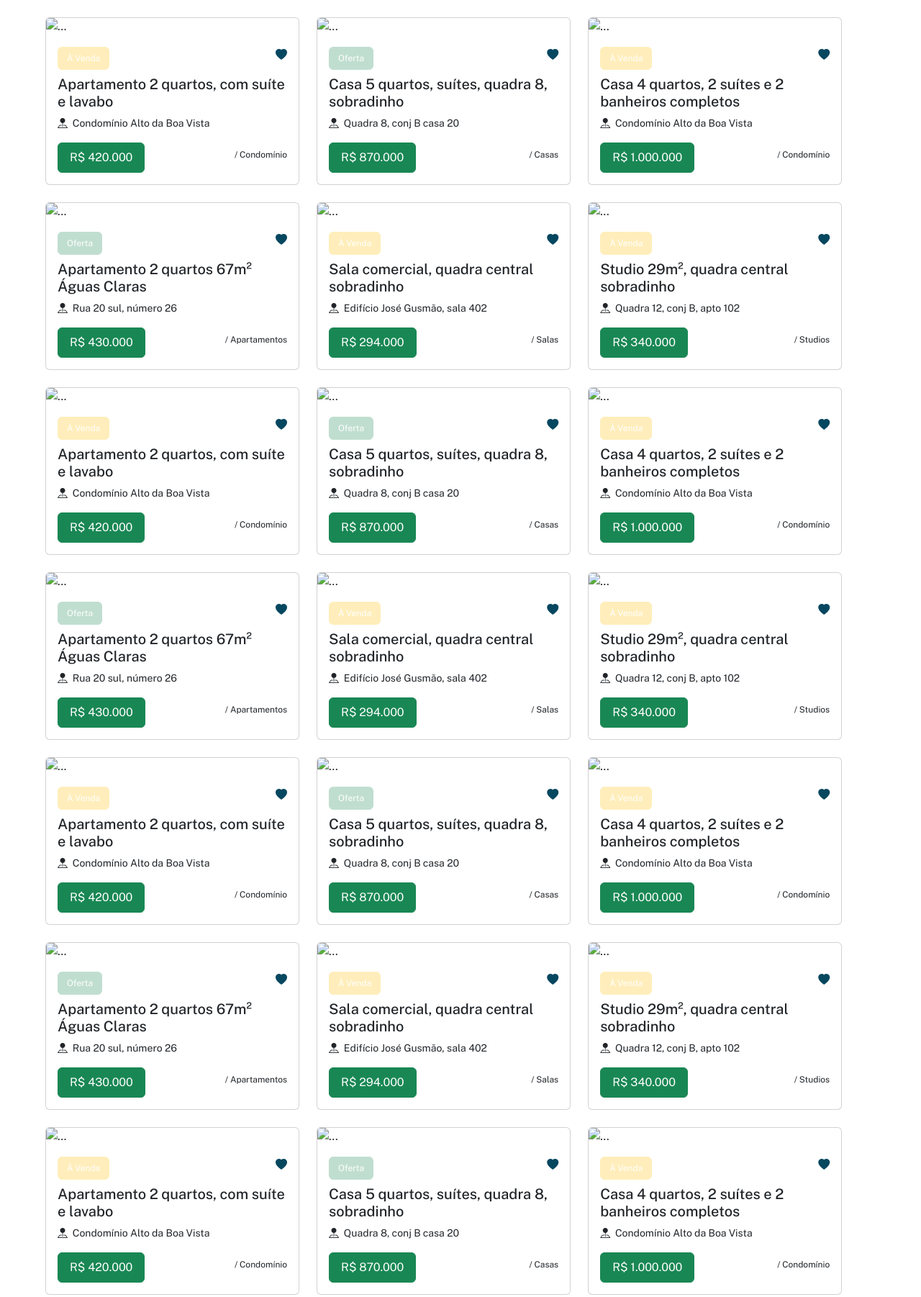
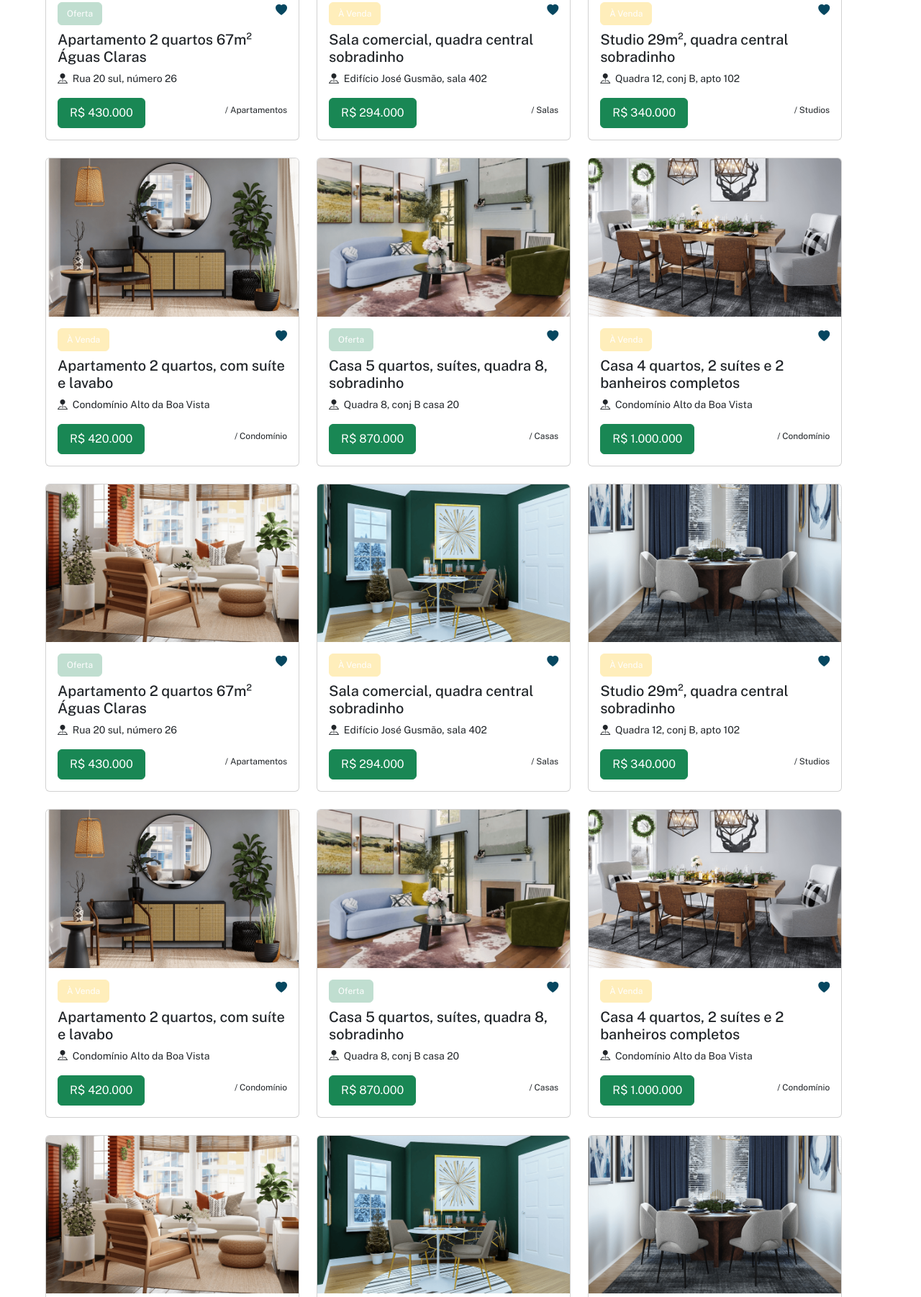
Before and after one commit to hudsonvdsf/d, a plain HTML site: page imoveis.html in a window 1280 px wide. Shown: the part 741-2543 px from the top of the page at 72% size. Drawn offline with nearby package versions, Linux system fonts and the light colour scheme.

Commit message:
Update imoveis.html

```diff
--- a/imoveis.html
+++ b/imoveis.html
@@ -30,7 +30,7 @@
         <nav class="navbar navbar-expand-lg bg-white">
           <div class="container-fluid">
             <a class="navbar-brand" href="#">
-              <img src="../../logo/A.png" class="logoNavbar" alt="..." />
+              <img src="./logo/A.png" class="logoNavbar" alt="..." />
             </a>
             <button
               class="navbar-toggler"
@@ -116,7 +116,7 @@
                     <div class="col">
                       <a href="./detalhes-imovel.html">
                       <div class="card h-100">
-                        <img src="../../images/list/p-1.png" class="card-img-top" alt="...">
+                        <img src="./p-1.png" class="card-img-top" alt="...">
                         <div class="card-body">
                           <div class="mb-2 d-flex justify-content-between">
                             <button class="btn btn-success disabled btnOfertaImoveis">Oferta</button>
@@ -144,7 +144,7 @@
                     <div class="col">
                       <a href="./detalhes-imovel.html">
                       <div class="card h-100">
-                        <img src="../../images/list/p-2.png" class="card-img-top" alt="...">
+                        <img src="./p-2.png" class="card-img-top" alt="...">
                         <div class="card-body">
                           <div class="mb-2 d-flex justify-content-between">
                             <button class="btn btn-warning disabled btnAVendaImoveis">
@@ -172,7 +172,7 @@
                     <div class="col">
                       <a href="./detalhes-imovel.html">
                       <div class="card h-100">
-                        <img src="../../images/list/p-4.png" class="card-img-top" alt="...">
+                        <img src="./p-4.png" class="card-img-top" alt="...">
                         <div class="card-body">
                           <div class="mb-2 d-flex justify-content-between">
                             <button class="btn btn-warning disabled btnAVendaImoveis">
@@ -201,7 +201,7 @@
                     <div class="col">
                       <a href="./detalhes-imovel.html">
                       <div class="card h-100">
-                        <img src="../../images/list/p-5.png" class="card-img-top" alt="...">
+                        <img src="./p-5.png" class="card-img-top" alt="...">
                         <div class="card-body">
                           <div class="mb-2 d-flex justify-content-between">
                             <button class="btn btn-warning disabled btnAVendaImoveis">
@@ -230,7 +230,7 @@
                     <div class="col">
                       <a href="./detalhes-imovel.html">
                       <div class="card h-100">
-                        <img src="../../images/list/p-6.png" class="card-img-top" alt="...">
+                        <img src="./p-6.png" class="card-img-top" alt="...">
                         <div class="card-body">
                           <div class="mb-2 d-flex justify-content-between">
                             <button class="btn btn-success disabled btnOfertaImoveis">Oferta</button>
@@ -258,7 +258,7 @@
                     <div class="col">
                       <a href="./detalhes-imovel.html">
                       <div class="card h-100">
-                        <img src="../../images/list/p-7.png" class="card-img-top" alt="...">
+                        <img src="./p-7.png" class="card-img-top" alt="...">
                         <div class="card-body">
                           <div class="mb-2 d-flex justify-content-between">
                             <button class="btn btn-warning disabled btnAVendaImoveis">
@@ -287,7 +287,7 @@
                     <div class="col">
                       <a href="./detalhes-imovel.html">
                       <div class="card h-100">
-                        <img src="../../images/list/p-1.png" class="card-img-top" alt="...">
+                        <img src="./p-1.png" class="card-img-top" alt="...">
                         <div class="card-body">
                           <div class="mb-2 d-flex justify-content-between">
                             <button class="btn btn-success disabled btnOfertaImoveis">Oferta</button>
@@ -315,7 +315,7 @@
                     <div class="col">
                       <a href="./detalhes-imovel.html">
                       <div class="card h-100">
-                        <img src="../../images/list/p-2.png" class="card-img-top" alt="...">
+                        <img src="./p-2.png" class="card-img-top" alt="...">
                         <div class="card-body">
                           <div class="mb-2 d-flex justify-content-between">
                             <button class="btn btn-warning disabled btnAVendaImoveis">
@@ -343,7 +343,7 @@
                     <div class="col">
                       <a href="./detalhes-imovel.html">
                       <div class="card h-100">
-                        <img src="../../images/list/p-4.png" class="card-img-top" alt="...">
+                        <img src="./p-4.png" class="card-img-top" alt="...">
                         <div class="card-body">
                           <div class="mb-2 d-flex justify-content-between">
                             <button class="btn btn-warning disabled btnAVendaImoveis">
@@ -372,7 +372,7 @@
                     <div class="col">
                       <a href="./detalhes-imovel.html">
                       <div class="card h-100">
-                        <img src="../../images/list/p-5.png" class="card-img-top" alt="...">
+                        <img src="./p-5.png" class="card-img-top" alt="...">
                         <div class="card-body">
                           <div class="mb-2 d-flex justify-content-between">
                             <button class="btn btn-warning disabled btnAVendaImoveis">
@@ -401,7 +401,7 @@
                     <div class="col">
                       <a href="./detalhes-imovel.html">
                       <div class="card h-100">
-                        <img src="../../images/list/p-6.png" class="card-img-top" alt="...">
+                        <img src="./p-6.png" class="card-img-top" alt="...">
                         <div class="card-body">
                           <div class="mb-2 d-flex justify-content-between">
                             <button class="btn btn-success disabled btnOfertaImoveis">Oferta</button>
@@ -429,7 +429,7 @@
                     <div class="col">
                       <a href="./detalhes-imovel.html">
                       <div class="card h-100">
-                        <img src="../../images/list/p-7.png" class="card-img-top" alt="...">
+                        <img src="./p-7.png" class="card-img-top" alt="...">
                         <div class="card-body">
                           <div class="mb-2 d-flex justify-content-between">
                             <button class="btn btn-warning disabled btnAVendaImoveis">
@@ -458,7 +458,7 @@
                     <div class="col">
                       <a href="./detalhes-imovel.html">
                       <div class="card h-100">
-                        <img src="../../images/list/p-1.png" class="card-img-top" alt="...">
+                        <img src="./p-1.png" class="card-img-top" alt="...">
                         <div class="card-body">
                           <div class="mb-2 d-flex justify-content-between">
                             <button class="btn btn-success disabled btnOfertaImoveis">Oferta</button>
@@ -486,7 +486,7 @@
                     <div class="col">
                       <a href="./detalhes-imovel.html">
                       <div class="card h-100">
-                        <img src="../../images/list/p-2.png" class="card-img-top" alt="...">
+                        <img src="./p-2.png" class="card-img-top" alt="...">
                         <div class="card-body">
                           <div class="mb-2 d-flex justify-content-between">
                             <button class="btn btn-warning disabled btnAVendaImoveis">
@@ -514,7 +514,7 @@
                     <div class="col">
                       <a href="./detalhes-imovel.html">
                       <div class="card h-100">
-                        <img src="../../images/list/p-4.png" class="card-img-top" alt="...">
+                        <img src="./p-4.png" class="card-img-top" alt="...">
                         <div class="card-body">
                           <div class="mb-2 d-flex justify-content-between">
                             <button class="btn btn-warning disabled btnAVendaImoveis">
@@ -543,7 +543,7 @@
                     <div class="col">
                       <a href="./detalhes-imovel.html">
                       <div class="card h-100">
-                        <img src="../../images/list/p-5.png" class="card-img-top" alt="...">
+                        <img src="./p-5.png" class="card-img-top" alt="...">
                         <div class="card-body">
                           <div class="mb-2 d-flex justify-content-between">
                             <button class="btn btn-warning disabled btnAVendaImoveis">
@@ -572,7 +572,7 @@
                     <div class="col">
                       <a href="./detalhes-imovel.html">
                       <div class="card h-100">
-                        <img src="../../images/list/p-6.png" class="card-img-top" alt="...">
+                        <img src="./p-6.png" class="card-img-top" alt="...">
                         <div class="card-body">
                           <div class="mb-2 d-flex justify-content-between">
                             <button class="btn btn-success disabled btnOfertaImoveis">Oferta</button>
@@ -600,7 +600,7 @@
                     <div class="col">
                       <a href="./detalhes-imovel.html">
                       <div class="card h-100">
-                        <img src="../../images/list/p-7.png" class="card-img-top" alt="...">
+                        <img src="./p-7.png" class="card-img-top" alt="...">
                         <div class="card-body">
                           <div class="mb-2 d-flex justify-content-between">
                             <button class="btn btn-warning disabled btnAVendaImoveis">
@@ -629,7 +629,7 @@
                     <div class="col">
                       <a href="./detalhes-imovel.html">
                       <div class="card h-100">
-                        <img src="../../images/list/p-1.png" class="card-img-top" alt="...">
+                        <img src="./p-1.png" class="card-img-top" alt="...">
                         <div class="card-body">
                           <div class="mb-2 d-flex justify-content-between">
                             <button class="btn btn-success disabled btnOfertaImoveis">Oferta</button>
@@ -657,7 +657,7 @@
                     <div class="col">
                       <a href="./detalhes-imovel.html">
                       <div class="card h-100">
-                        <img src="../../images/list/p-2.png" class="card-img-top" alt="...">
+                        <img src="./p-2.png" class="card-img-top" alt="...">
                         <div class="card-body">
                           <div class="mb-2 d-flex justify-content-between">
                             <button class="btn btn-warning disabled btnAVendaImoveis">
@@ -685,7 +685,7 @@
                     <div class="col">
                       <a href="./detalhes-imovel.html">
                       <div class="card h-100">
-                        <img src="../../images/list/p-4.png" class="card-img-top" alt="...">
+                        <img src="./p-4.png" class="card-img-top" alt="...">
                         <div class="card-body">
                           <div class="mb-2 d-flex justify-content-between">
                             <button class="btn btn-warning disabled btnAVendaImoveis">
@@ -714,7 +714,7 @@
                     <div class="col">
                       <a href="./detalhes-imovel.html">
                       <div class="card h-100">
-                        <img src="../../images/list/p-5.png" class="card-img-top" alt="...">
+                        <img src="./p-5.png" class="card-img-top" alt="...">
                         <div class="card-body">
                           <div class="mb-2 d-flex justify-content-between">
                             <button class="btn btn-warning disabled btnAVendaImoveis">
@@ -743,7 +743,7 @@
                     <div class="col">
                       <a href="./detalhes-imovel.html">
                       <div class="card h-100">
-                        <img src="../../images/list/p-6.png" class="card-img-top" alt="...">
+                        <img src="./p-6.png" class="card-img-top" alt="...">
                         <div class="card-body">
                           <div class="mb-2 d-flex justify-content-between">
                             <button class="btn btn-success disabled btnOfertaImoveis">Oferta</button>
@@ -771,7 +771,7 @@
                     <div class="col">
                       <a href="./detalhes-imovel.html">
                       <div class="card h-100">
-                        <img src="../../images/list/p-7.png" class="card-img-top" alt="...">
+                        <img src="./p-7.png" class="card-img-top" alt="...">
                         <div class="card-body">
                           <div class="mb-2 d-flex justify-content-between">
                             <button class="btn btn-warning disabled btnAVendaImoveis">
@@ -830,7 +830,7 @@
       <div class="d-flex px-3">
         <div class="col-6">
           <div class="footerImg">
-            <img class="footerLogoImg" src="../../images/logo-light.png" />
+            <img class="footerLogoImg" src="./logo-light.png" />
           </div>
           <div class="footerTextoForm">
             <h3>CJ Imóveis seu sonho realizado</h3>
@@ -934,7 +934,7 @@
 
 
     <!----------- ↓ Arquivo Main Javascript ↓ ------------------------------------------->
-    <script src="./assets/main.js"></script>
+    <script src="./main.js"></script>
 
     <!-----------  ↓ Bootstrap Bundle JS & JQuery ↓  ------------------------------------->
     <script
```
